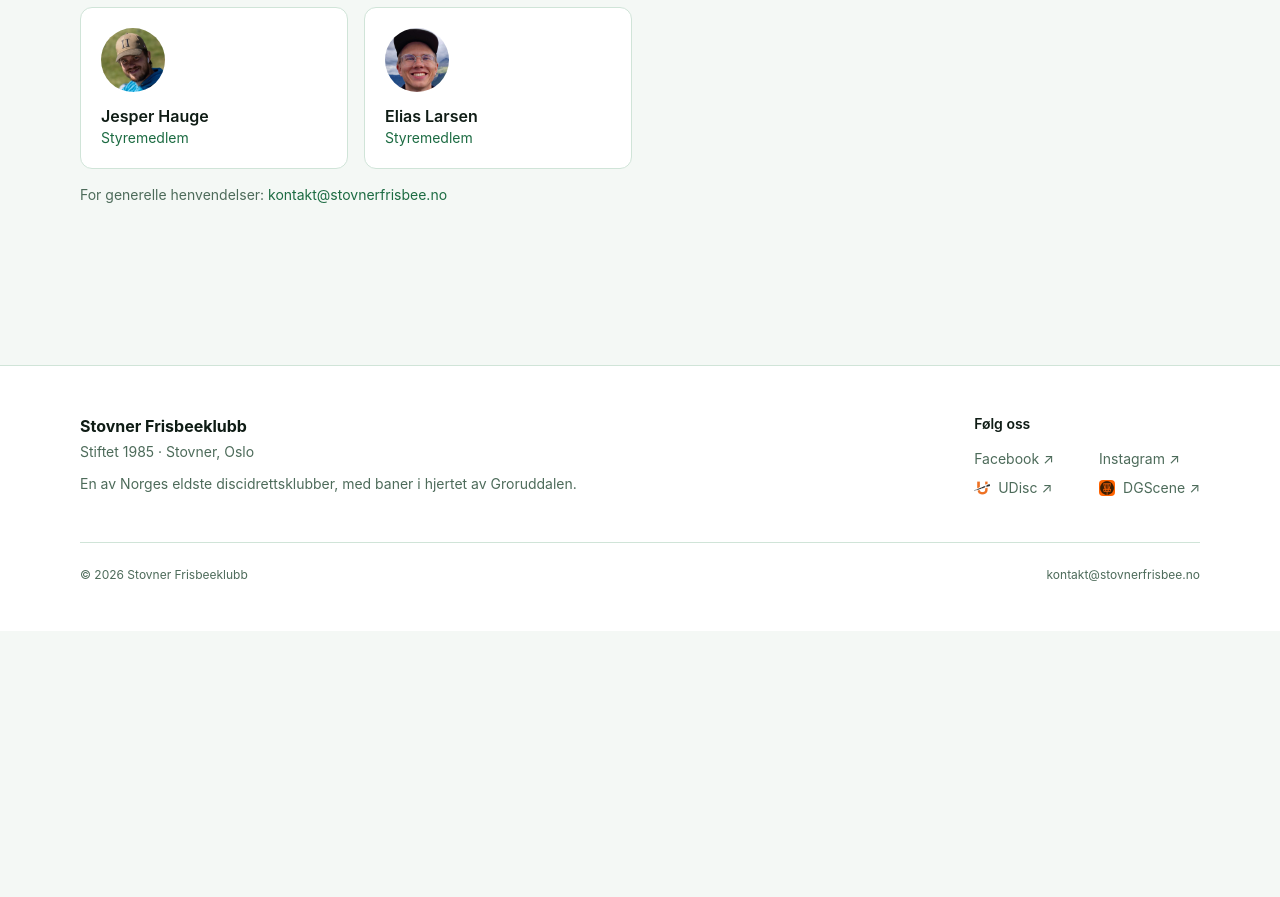
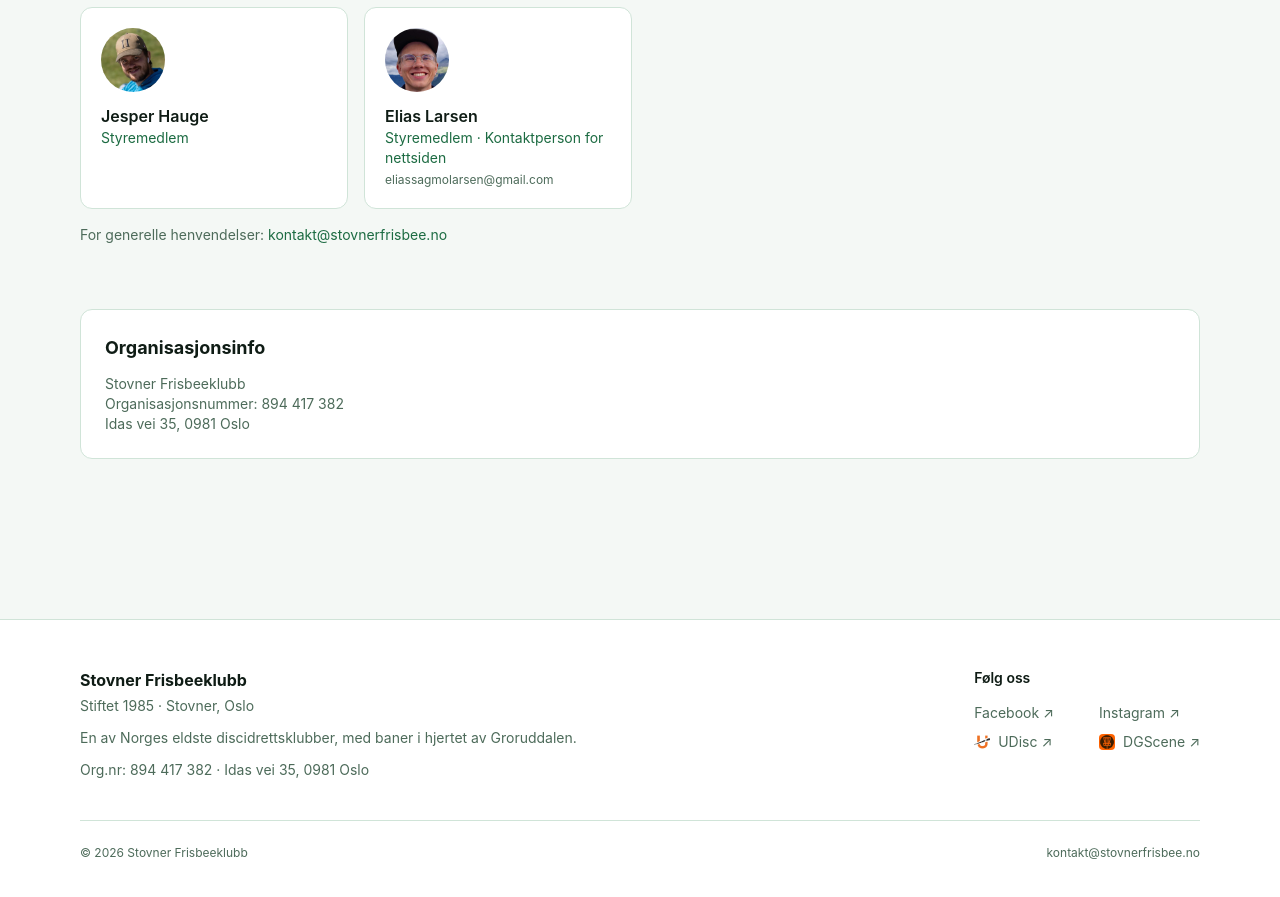
Before and after one commit to larsenlzm/stovnerfrisbee, a SvelteKit app: page /om-klubben in a window 1280 px wide. Shown: the part 1220-2117 px from the top of the page. Before the commit the page ends 1851 px from the top, so only its background shows below. Built offline with nearby package versions, Linux system fonts and the light colour scheme.

Commit message:
Oppdatert med orgadresse og orgnr for nonprofit applikasjon

```diff
--- a/src/lib/components/Footer.svelte
+++ b/src/lib/components/Footer.svelte
@@ -17,6 +17,9 @@
 				<p class="mt-1 text-sm text-[var(--color-muted)]">Stiftet 1985 · Stovner, Oslo</p>
 				<p class="mt-3 text-sm text-[var(--color-muted)]">
 					En av Norges eldste discidrettsklubber, med baner i hjertet av Groruddalen.
+				</p>
+				<p class="mt-3 text-sm text-[var(--color-muted)]">
+					Org.nr: 894 417 382 · Idas vei 35, 0981 Oslo
 				</p>
 			</div>
 
--- a/src/lib/data/content.ts
+++ b/src/lib/data/content.ts
@@ -147,7 +147,7 @@
 	{ name: 'Henrik Broum', role: 'Styremedlem', email: 'td@stovnerfrisbee.no', image: '/riky.jpg' },
 	{ name: 'Sebastian Hagen', role: 'Styremedlem', email: '', image: '/Sebbe.jpg' },
 	{ name: 'Jesper Hauge', role: 'Styremedlem', email: '', image: '/jesman.jpg' },
-	{ name: 'Elias Larsen', role: 'Styremedlem', email: '', image: '/meg.jpg' }
+	{ name: 'Elias Larsen', role: 'Styremedlem · Kontaktperson for nettsiden', email: 'eliassagmolarsen@gmail.com', image: '/meg.jpg' }
 ];
 
 export const socialLinks = [
--- a/src/routes/+page.svelte
+++ b/src/routes/+page.svelte
@@ -18,8 +18,11 @@
 		"logo": "https://stovnerfrisbee.no/stovnerlogo.jpg",
 		"foundingDate": "1985",
 		"sport": "Discgolf",
+		"taxID": "894417382",
 		"address": {
 			"@type": "PostalAddress",
+			"streetAddress": "Idas vei 35",
+			"postalCode": "0981",
 			"addressLocality": "Oslo",
 			"addressRegion": "Oslo",
 			"addressCountry": "NO"
--- a/src/routes/kontakt/+page.svelte
+++ b/src/routes/kontakt/+page.svelte
@@ -62,9 +62,14 @@
 				<div class="rounded-xl border border-[var(--color-border)] bg-[var(--color-surface)] p-6">
 					<p class="mb-1 text-sm font-semibold text-[var(--color-text)]">Adresse</p>
 					<p class="text-sm text-[var(--color-muted)]">
-						Stovnerlia, Stovner<br />
-						Oslo, Norge
+						Idas vei 35<br />
+						0981 Oslo, Norge
 					</p>
+				</div>
+
+				<div class="rounded-xl border border-[var(--color-border)] bg-[var(--color-surface)] p-6">
+					<p class="mb-1 text-sm font-semibold text-[var(--color-text)]">Organisasjonsnummer</p>
+					<p class="text-sm text-[var(--color-muted)]">894 417 382</p>
 				</div>
 			</div>
 		</div>
--- a/src/routes/om-klubben/+page.svelte
+++ b/src/routes/om-klubben/+page.svelte
@@ -97,3 +97,15 @@
 		For generelle henvendelser: <a href="mailto:kontakt@stovnerfrisbee.no" class="text-[var(--color-primary)] hover:underline">kontakt@stovnerfrisbee.no</a>
 	</p>
 </section>
+
+<!-- Organisasjonsinfo -->
+<section class="mx-auto max-w-6xl px-4 pb-16">
+	<div class="rounded-xl border border-[var(--color-border)] bg-[var(--color-surface)] p-6">
+		<h2 class="mb-3 text-lg font-bold text-[var(--color-text)]">Organisasjonsinfo</h2>
+		<p class="text-sm text-[var(--color-muted)]">
+			Stovner Frisbeeklubb<br />
+			Organisasjonsnummer: 894 417 382<br />
+			Idas vei 35, 0981 Oslo
+		</p>
+	</div>
+</section>
--- a/static/agents.md
+++ b/static/agents.md
@@ -67,6 +67,7 @@
 - Full name: Stovner Frisbeeklubb
 - Founded: 1985
 - Location: Stovner, Oslo, Norway
+- Address: Idas vei 35, 0981 Oslo
 - Sport: Discgolf
 - Member of: Norges amerikanske idretters forbund (NAIF)
 - Organisation number: 894 417 382
```
